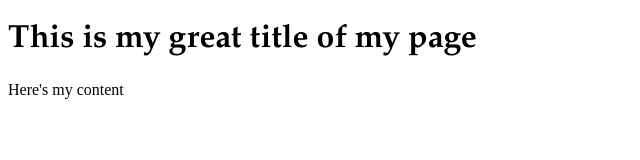
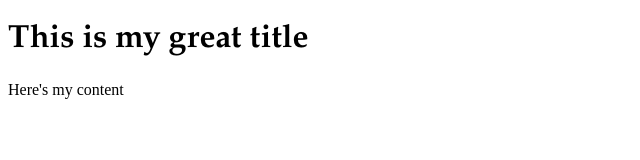
Before and after one commit to kylastoneberg/dwgit, a plain HTML site: page index.html in a window 1280 px wide. Shown: the whole page, without its empty margins (0-640 px from the left). Drawn offline with Linux system fonts and the light colour scheme.

Commit message:
Changed title and h1

```diff
--- a/index.html
+++ b/index.html
@@ -2,12 +2,12 @@
 <html>
 <head>
 <meta charset="utf-8">
-<title>Untitled Document</title>
+<title>Dreamweaver Practice with Git</title>
 <link href="css/styles.css" rel="stylesheet" type="text/css">
 </head>
 
 <body>
-	<h1>This is my great title of my page</h1>
+	<h1>This is my great title</h1>
 	<p>Here's my content</p>
 </body>
 </html>
```
